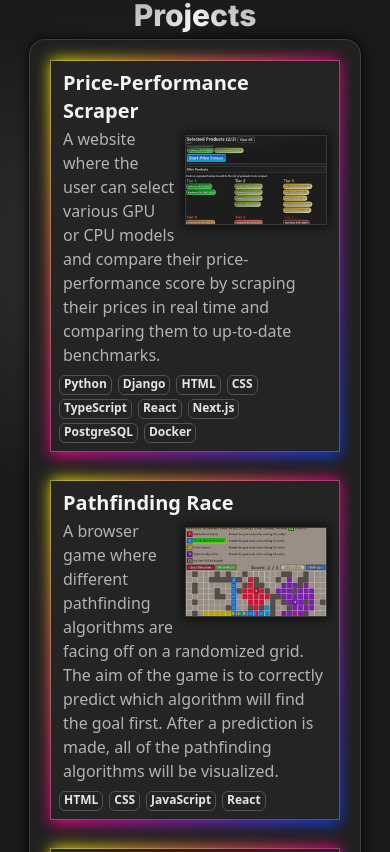
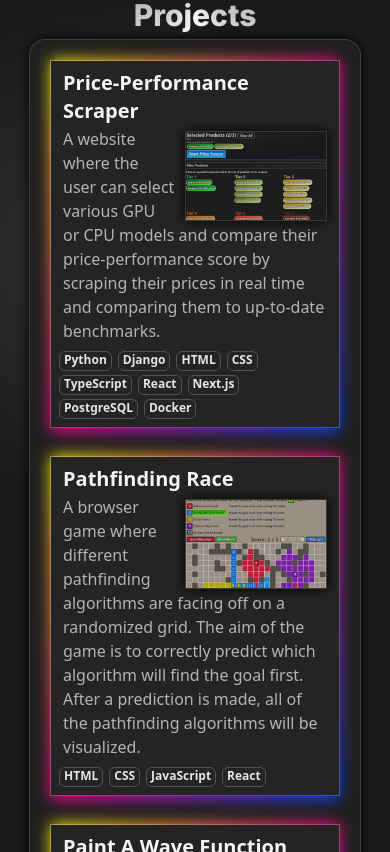
Before and after one commit to vik-ma/portfolio, a Next.js app: page / in a window 390 px wide. Shown: the part 1012-1864 px from the top of the page. Built offline with nearby package versions, Linux system fonts and the light colour scheme.

Commit message:
Made the margins for thumbnail-container responsive

```diff
--- a/app/components/ProjectsSection.tsx
+++ b/app/components/ProjectsSection.tsx
@@ -23,9 +23,9 @@ export default function ProjectsSection() {
                       <h3 className="text-xl font-bold text-zinc-100">
                         {value.name}
                       </h3>
-                      <div className="mt-1 max-[490px]:mt-0.5">
+                      <div className="mt-0.5 md:mt-1">
                         <div className="ml-2.5 sm:ml-3 max-h-full float-right">
-                          <div className="mt-2 thumbnail-container">
+                          <div className="mt-1 min-[491px]:mt-2 thumbnail-container">
                             <Image
                               className="max-[490px]:max-w-[140px]"
                               src={value.thumbnailImgSrc}
```
